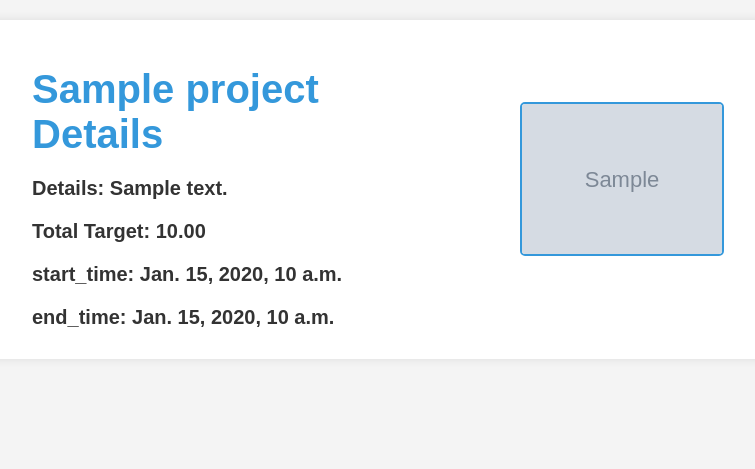
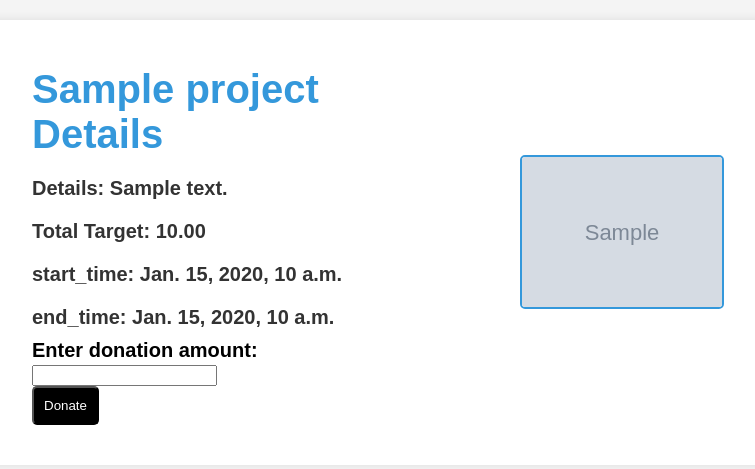
Before and after one commit to Esraa9955/django-crowd-funding-web-app, a Django app: page /project/1 in a window 1280 px wide. Shown: the top 469 px of the page, without its empty margins (262-1017 px from the left). Run offline with Django 5.2, Linux system fonts and the light colour scheme; tables that the repository leaves empty hold one stand-in row (values such as "Sample post"); grey boxes marked "Sample" are stand-in pictures.

Commit message:
Add Users can donate to any project feature

```diff
--- a/project/models.py
+++ b/project/models.py
@@ -6,6 +6,7 @@ class Project(models.Model):
     total_target = models.DecimalField(max_digits=10, decimal_places=2)
     start_time = models.DateTimeField(null=True)
     end_time = models.DateTimeField(null=True)
+    donation_amount = models.DecimalField(max_digits=10, decimal_places=2, default=0)
 
     @classmethod
     def project_list(self):
--- a/project/templates/projectdir/projectdetailes.html
+++ b/project/templates/projectdir/projectdetailes.html
@@ -1,5 +1,6 @@
 <!DOCTYPE html>
 <html lang="en">
+
 <head>
     <meta charset="UTF-8">
     <meta name="viewport" content="width=device-width, initial-scale=1.0">
@@ -7,7 +8,6 @@
 
 </head>
 <style>
-
     body {
         font-family: 'Arial', sans-serif;
         background-color: #f4f4f4;
@@ -62,9 +62,23 @@ h1 {
     .project-image:hover {
         transform: scale(1.1);
     }
+    .add {
+        display: block;
+        margin-bottom: 20px;
+        padding: 10px;
+        background-color: black;
+        color: #fff;
+        text-decoration: none;
+        border-radius: 5px;
+        min-width: 9%;
+    }
 
+    .add:hover{
+        background-color: gray;
+    }
 
 </style>
+
 <body>
     <div class="container">
         <div class="details">
@@ -73,12 +87,22 @@ h1 {
             <p class="detail-text">Total Target: {{ project.total_target }}</p>
             <p class="detail-text">start_time: {{ project.start_time }}</p>
             <p class="detail-text">end_time: {{ project.end_time }}</p>
+
+            <form  method="post">
+                {% csrf_token %}
+                <label for="donation_amount">Enter donation amount:</label>
+                <input type="number" id="donation_amount" name="donation_amount" required>
+            <button class="add"  type="submit">Donate</button>
         </div>
         <div class="images">
             {% for image in images %}
             <img class="project-image" src="{{ image.image.url }}" alt="{{ project.title }} Image">
             {% endfor %}
         </div>
+
     </div>
+
+
 </body>
+
 </html>
--- a/project/views.py
+++ b/project/views.py
@@ -2,7 +2,7 @@ from django.shortcuts import render, redirect, reverse
 from .models import *
 from .forms import *
 from django.http import HttpResponse, HttpResponseRedirect
-
+from decimal import Decimal
 
 def projectslist(request):
     context = {'myprojectslist': Project.project_list()}  # from db
@@ -14,6 +14,15 @@ def projectdetailes(request, proid):
     context = {'project': pro,
               'images': pro.images.all()
                }
+
+    if request.method == 'POST':
+        donation_amount = Decimal(request.POST.get('donation_amount', 0))
+        if donation_amount > 0:
+            # Update the project's total donation amount
+            pro.donation_amount +=donation_amount
+            pro.save()
+            return redirect(reverse("projects.list"))
+
     return render(request, 'projectdir/projectdetailes.html',context)
 
 
```
Also changed, not shown: project/templates/projectdir/projectlist.html (+8 -8 lines), media/project/images/table2.jpeg (added), project/forms.py (line endings or trailing spaces), project/migrations/0002_project_donation_amount.py (added), project/migrations/0003_alter_project_donation_amount.py (added). Lines whose indentation alone changed are shown as unchanged.
